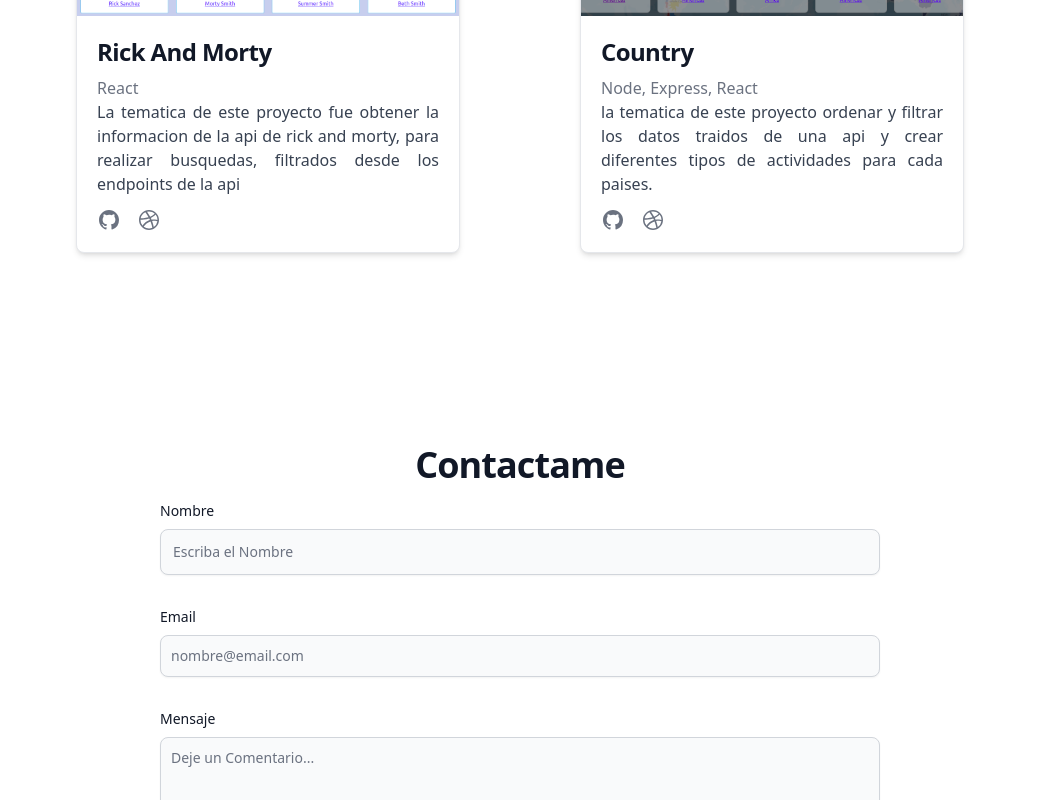
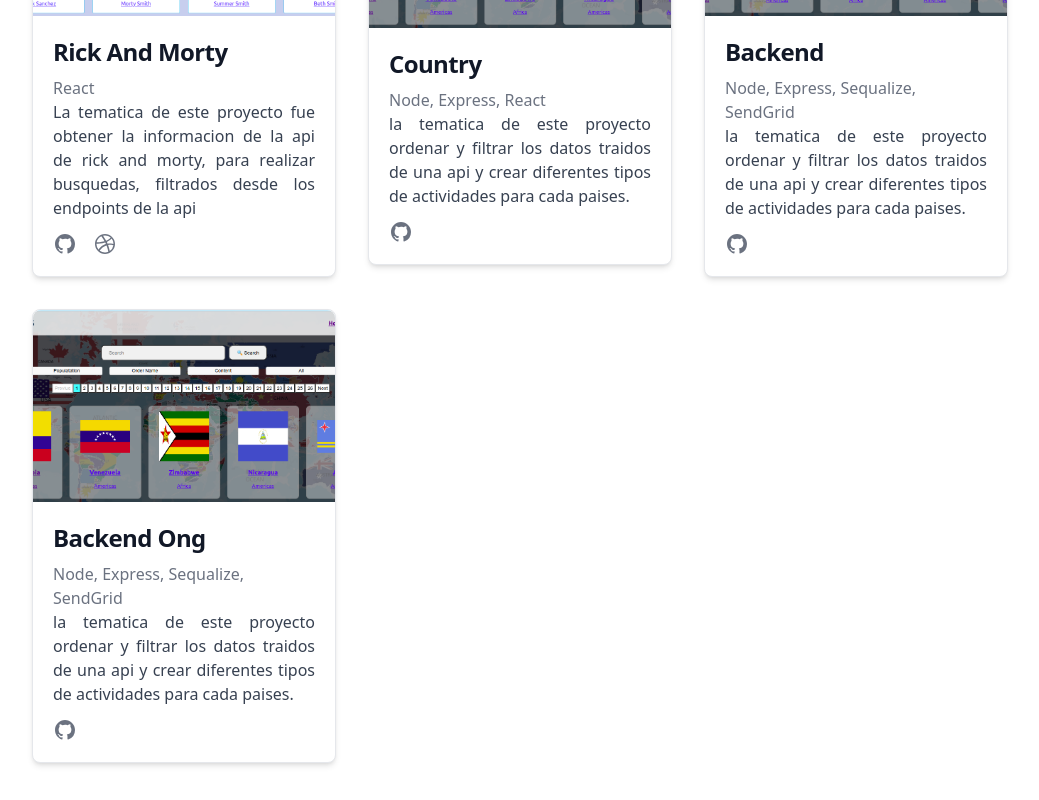
Before and after one commit to fredyvaron/Portafolio, a React (Vite) app: page / in a window 1280 px wide. Shown: the part 2460-3260 px from the top of the page, without its empty margins (120-1159 px from the left). Built offline with nearby package versions, Linux system fonts and the light colour scheme; no server answers.

Commit message:
actualizacion Proyectos

```diff
--- a/src/Component/Foote.jsx
+++ b/src/Component/Foote.jsx
@@ -8,7 +8,7 @@
   return (
     <div>
       <footer className="p-4 bg-white rounded-lg shadow md:flex md:items-center md:justify-between md:p-6 dark:bg-gray-800">
-    <span className="text-sm text-gray-500 sm:text-center dark:text-gray-400">© 2022 <a href="/" className="hover:underline">Fredy Alberto™</a>
+    <span className="text-sm text-gray-500 sm:text-center dark:text-gray-400">© 2022 <a href="https://www.linkedin.com/in/fredyalbertovaronguzman/" className="hover:underline">Fredy Alberto™</a>
     </span>
     <ul className="flex flex-wrap items-end mt-3 space-x-6  text-sm text-gray-500 dark:text-gray-400 sm:mt-0">
         <li>
--- a/src/Component/Proyectos.jsx
+++ b/src/Component/Proyectos.jsx
@@ -12,13 +12,16 @@
               Proyectos
             </h2>
           </div>
-          <div className="grid gap-8 mb-6 m-auto lg:mb-16 md:grid-cols-2 items-center place-items-center">
-            <div className="max-w-sm bg-white rounded-lg border border-gray-200 hover:bg-gray-100 shadow-md  dark:bg-gray-800 dark:border-gray-700 dark:hover:bg-gray-700" >
-
-                <img className="rounded-t-lg object-cover h-48 w-96" src={Ryckmorty} alt="" draggable="false" />
+          <div className="grid gap-8 mb-6 m-auto lg:mb-8 md:grid-cols-3 items-center place-items-center">
+            <div className="max-w-sm bg-white rounded-lg border border-gray-200 hover:bg-gray-100 shadow-md  dark:bg-gray-800 dark:border-gray-700 dark:hover:bg-gray-700">
+              <img
+                className="rounded-t-lg object-cover h-48 w-96"
+                src={Ryckmorty}
+                alt=""
+                draggable="false"
+              />
 
               <div className="p-5">
-
                 <h5 className="mb-2 text-2xl font-bold tracking-tight text-gray-900 dark:text-white">
                   Rick And Morty
                 </h5>
@@ -72,24 +75,30 @@
                 </ul>
               </div>
             </div>
+
             <div className="max-w-sm  bg-white rounded-lg border border-gray-200 hover:bg-gray-100 shadow-md dark:bg-gray-800 dark:border-gray-700 dark:hover:bg-gray-700">
-
-                <img className="rounded-t-lg object-cover h-48 w-96" src={Country} alt="" draggable="false" />
+              <img
+                className="rounded-t-lg object-cover h-48 w-96"
+                src={Country}
+                alt=""
+                draggable="false"
+              />
 
               <div className="p-5">
-
                 <h5 className="mb-2 text-2xl font-bold tracking-tight text-gray-900 dark:text-white">
                   Country
                 </h5>
-                  <span className="text-gray-500 dark:text-gray-400">Node, Express, React</span>
+                <span className="text-gray-500 dark:text-gray-400">
+                  Node, Express, React
+                </span>
 
                 <p className="mb-3 font-normal text-gray-700 dark:text-gray-400 text-justify">
-                la tematica de este proyecto ordenar y filtrar los datos traidos de una api
-                y crear diferentes tipos de actividades para cada paises.
+                  la tematica de este proyecto ordenar y filtrar los datos
+                  traidos de una api y crear diferentes tipos de actividades
+                  para cada paises.
                 </p>
 
                 <ul className="flex space-x-4 sm:mt-0">
-
                   <li>
                     <a
                       href="https://github.com/fredyvaron/PI-Countries-main"
@@ -110,9 +119,36 @@
                       </svg>
                     </a>
                   </li>
+                </ul>
+              </div>
+            </div>
+
+            <div className="max-w-sm  bg-white rounded-lg border border-gray-200 hover:bg-gray-100 shadow-md dark:bg-gray-800 dark:border-gray-700 dark:hover:bg-gray-700">
+              <img
+                className="rounded-t-lg object-cover h-48 w-96"
+                src={Country}
+                alt=""
+                draggable="false"
+              />
+
+              <div className="p-5">
+                <h5 className="mb-2 text-2xl font-bold tracking-tight text-gray-900 dark:text-white">
+                  Backend
+                </h5>
+                <span className="text-gray-500 dark:text-gray-400">
+                  Node, Express, Sequalize, SendGrid
+                </span>
+
+                <p className="mb-3 font-normal text-gray-700 dark:text-gray-400 text-justify">
+                  la tematica de este proyecto ordenar y filtrar los datos
+                  traidos de una api y crear diferentes tipos de actividades
+                  para cada paises.
+                </p>
+
+                <ul className="flex space-x-4 sm:mt-0">
                   <li>
                     <a
-     href="https://pi-countries-main-seven.vercel.app/countries"
+                      href="https://github.com/fredyvaron/PI-Countries-main"
                       target={"_blank"}
                       className="text-gray-500 hover:text-gray-900 dark:hover:text-white"
                     >
@@ -124,7 +160,54 @@
                       >
                         <path
                           fillRule="evenodd"
-         d="M12 2C6.48 2 2 6.48 2 12s4.48 10 10 10c5.51 0 10-4.48 10-10S17.51 2 12 2zm6.605 4.61a8.502 8.502 0 011.93 5.314c-.281-.054-3.101-.629-5.943-.271-.065-.141-.12-.293-.184-.445a25.416 25.416 0 00-.564-1.236c3.145-1.28 4.577-3.124 4.761-3.362zM12 3.475c2.17 0 4.154.813 5.662 2.148-.152.216-1.443 1.941-4.48 3.08-1.399-2.57-2.95-4.675-3.189-5A8.687 8.687 0 0112 3.475zm-3.633.803a53.896 53.896 0 013.167 4.935c-3.992 1.063-7.517 1.04-7.896 1.04a8.581 8.581 0 014.729-5.975zM3.453 12.01v-.26c.37.01 4.512.065 8.775-1.215.25.477.477.965.694 1.453-.109.033-.228.065-.336.098-4.404 1.42-6.747 5.303-6.942 5.629a8.522 8.522 0 01-2.19-5.705zM12 20.547a8.482 8.482 0 01-5.239-1.8c.152-.315 1.888-3.656 6.703-5.337.022-.01.033-.01.054-.022a35.318 35.318 0 011.823 6.475 8.4 8.4 0 01-3.341.684zm4.761-1.465c-.086-.52-.542-3.015-1.659-6.084 2.679-.423 5.022.271 5.314.369a8.468 8.468 0 01-3.655 5.715z"
+                          d="M12 2C6.477 2 2 6.484 2 12.017c0 4.425 2.865 8.18 6.839 9.504.5.092.682-.217.682-.483 0-.237-.008-.868-.013-1.703-2.782.605-3.369-1.343-3.369-1.343-.454-1.158-1.11-1.466-1.11-1.466-.908-.62.069-.608.069-.608 1.003.07 1.531 1.032 1.531 1.032.892 1.53 2.341 1.088 2.91.832.092-.647.35-1.088.636-1.338-2.22-.253-4.555-1.113-4.555-4.951 0-1.093.39-1.988 1.029-2.688-.103-.253-.446-1.272.098-2.65 0 0 .84-.27 2.75 1.026A9.564 9.564 0 0112 6.844c.85.004 1.705.115 2.504.337 1.909-1.296 2.747-1.027 2.747-1.027.546 1.379.202 2.398.1 2.651.64.7 1.028 1.595 1.028 2.688 0 3.848-2.339 4.695-4.566 4.943.359.309.678.92.678 1.855 0 1.338-.012 2.419-.012 2.747 0 .268.18.58.688.482A10.019 10.019 0 0022 12.017C22 6.484 17.522 2 12 2z"
+                          clipRule="evenodd"
+                        />
+                      </svg>
+                    </a>
+                  </li>
+
+                </ul>
+              </div>
+            </div>
+            <div className="max-w-sm  bg-white rounded-lg border border-gray-200 hover:bg-gray-100 shadow-md dark:bg-gray-800 dark:border-gray-700 dark:hover:bg-gray-700">
+              <img
+                className="rounded-t-lg object-cover h-48 w-96"
+                src={Country}
+                alt=""
+                draggable="false"
+              />
+
+              <div className="p-5">
+                <h5 className="mb-2 text-2xl font-bold tracking-tight text-gray-900 dark:text-white">
+                  Backend Ong
+                </h5>
+                <span className="text-gray-500 dark:text-gray-400">
+                  Node, Express, Sequalize, SendGrid
+                </span>
+
+                <p className="mb-3 font-normal text-gray-700 dark:text-gray-400 text-justify">
+                  la tematica de este proyecto ordenar y filtrar los datos
+                  traidos de una api y crear diferentes tipos de actividades
+                  para cada paises.
+                </p>
+
+                <ul className="flex space-x-4 sm:mt-0">
+                  <li>
+                    <a
+                      href="https://github.com/fredyvaron/PI-Countries-main"
+                      target={"_blank"}
+                      className="text-gray-500 hover:text-gray-900 dark:hover:text-white"
+                    >
+                      <svg
+                        className="w-6 h-6"
+                        fill="currentColor"
+                        viewBox="0 0 24 24"
+                        aria-hidden="true"
+                      >
+                        <path
+                          fillRule="evenodd"
+                          d="M12 2C6.477 2 2 6.484 2 12.017c0 4.425 2.865 8.18 6.839 9.504.5.092.682-.217.682-.483 0-.237-.008-.868-.013-1.703-2.782.605-3.369-1.343-3.369-1.343-.454-1.158-1.11-1.466-1.11-1.466-.908-.62.069-.608.069-.608 1.003.07 1.531 1.032 1.531 1.032.892 1.53 2.341 1.088 2.91.832.092-.647.35-1.088.636-1.338-2.22-.253-4.555-1.113-4.555-4.951 0-1.093.39-1.988 1.029-2.688-.103-.253-.446-1.272.098-2.65 0 0 .84-.27 2.75 1.026A9.564 9.564 0 0112 6.844c.85.004 1.705.115 2.504.337 1.909-1.296 2.747-1.027 2.747-1.027.546 1.379.202 2.398.1 2.651.64.7 1.028 1.595 1.028 2.688 0 3.848-2.339 4.695-4.566 4.943.359.309.678.92.678 1.855 0 1.338-.012 2.419-.012 2.747 0 .268.18.58.688.482A10.019 10.019 0 0022 12.017C22 6.484 17.522 2 12 2z"
                           clipRule="evenodd"
                         />
                       </svg>
```
Lines whose indentation alone changed are shown as unchanged.
